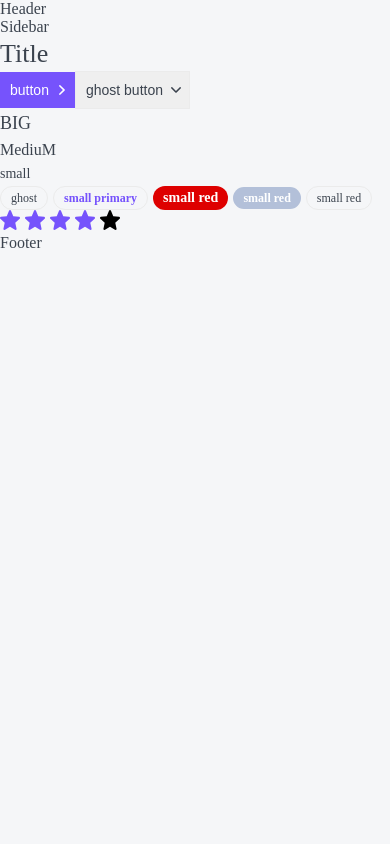
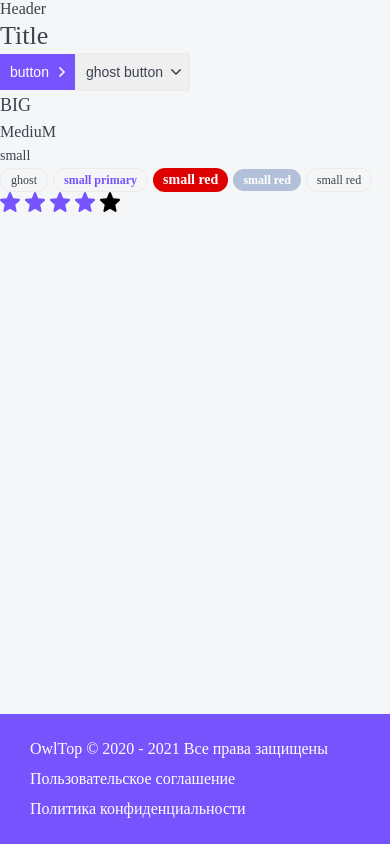
Before and after one commit to dm-mrtnvch/NEXTJS_TOP_APP, a Next.js app: page / in a window 390 px wide. Built offline with nearby package versions, Linux system fonts and the light colour scheme.

Commit message:
CSS Grid

```diff
--- a/layout/Footer/Footer.module.css
+++ b/layout/Footer/Footer.module.css
@@ -0,0 +1,21 @@
+.footer {
+    display: grid;
+    grid-template-columns: 1fr auto auto;
+    gap: 10px 40px;
+    color: var(--white);
+    font-size: 16px;
+    line-height: 20px;
+
+    background: var(--primary);
+    padding: 25px 30px;
+}
+
+.footer a:hover {
+    color: var(--grey-light);
+}
+
+@media (max-width: 765px) {
+    .footer {
+        grid-template-columns: 1fr;
+    }
+}
--- a/layout/Footer/Footer.tsx
+++ b/layout/Footer/Footer.tsx
@@ -1,12 +1,17 @@
 import {FooterProps} from './Footer.props'
-import styles from './Header.module.css'
-import cn from 'classnames '
+import styles from './Footer.module.css'
+import cn from 'classnames'
+import {format} from 'date-fns'
 
 
-export const Footer = ({...props}: FooterProps): JSX.Element => {
+export const Footer = ({className, ...props}: FooterProps): JSX.Element => {
     return (
-        <div {...props}>
-            Footer
-        </div>
+        <footer className={cn(className, styles.footer)} {...props}>
+            <div>
+                OwlTop © 2020 - {format(new Date(), 'yyyy')} Все права защищены
+            </div>
+            <a href="#" target="_blank">Пользовательское соглашение</a>
+            <a href="#" target="_blank">Политика конфиденциальности</a>
+        </footer>
     )
 }
--- a/layout/Layout.module.css
+++ b/layout/Layout.module.css
@@ -0,0 +1,47 @@
+.wrapper {
+    display: grid;
+    grid-template-columns: auto 230px minmax(320px, 1200px) auto;
+    grid-template-rows: auto 1fr auto;
+    min-height: 100vh;
+    gap: 0 30px;
+    grid-template-areas:
+        ". header header ."
+        ". sidebar body ."
+        /*". sidebar body ."*/
+        "footer footer footer footer"
+    ;
+}
+
+.header {
+    grid-area: header;
+    display: none;
+}
+
+.body {
+    grid-area: body;
+}
+
+.sidebar {
+    grid-area: sidebar;
+    max-width: 100vh;
+}
+
+.footer {
+    grid-area: footer;
+}
+
+@media (max-width: 765px) {
+    .sidebar {
+        display: none;
+    }
+    .header {
+        display: block;
+    }
+    .wrapper {
+        grid-template-columns: minmax(320px, 1fr);
+        grid-template-areas:
+            "header"
+            "body"
+            "footer";
+    }
+}
--- a/layout/Layout.tsx
+++ b/layout/Layout.tsx
@@ -3,21 +3,18 @@
 import {Sidebar} from './Sidebar/Sidebar';
 import {Footer} from './Footer/Footer';
 import {FunctionComponent} from 'react';
-import {func} from 'prop-types';
-
+import styles from './Layout.module.css'
 
 const Layout = ({children}: LayoutProps): JSX.Element => {
     return (
-        <>
-            <Header/>
-            <div>
-                <Sidebar/>
-                <div>
+        <div className={styles.wrapper}>
+            <Header className={styles.header}/>
+                <Sidebar className={styles.sidebar}/>
+                <div className={styles.body}>
                     {children}
                 </div>
-            </div>
-            <Footer/>
-        </>
+            <Footer className={styles.footer}/>
+        </div>
     )
 }
 
--- a/package.json
+++ b/package.json
@@ -11,6 +11,7 @@
     "debug": "cross-env NODE_OPTIONS='--inspect' next dev"
   },
   "dependencies": {
+    "date-fns": "^2.23.0",
     "eslint-plugin-react-hooks": "^4.2.0",
     "next": "11.1.0",
     "react": "17.0.2",
```
Also changed, not shown: 1 other file (tests, documents, lock files or other folders).
